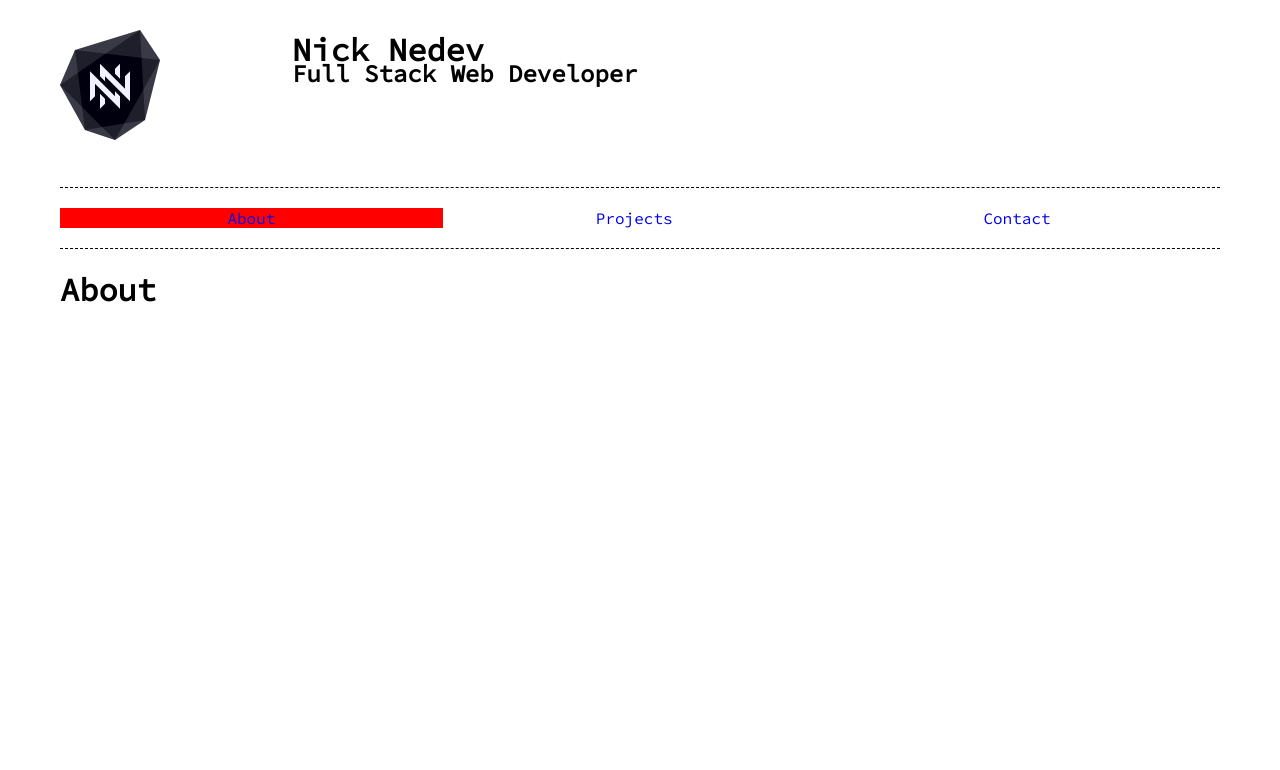
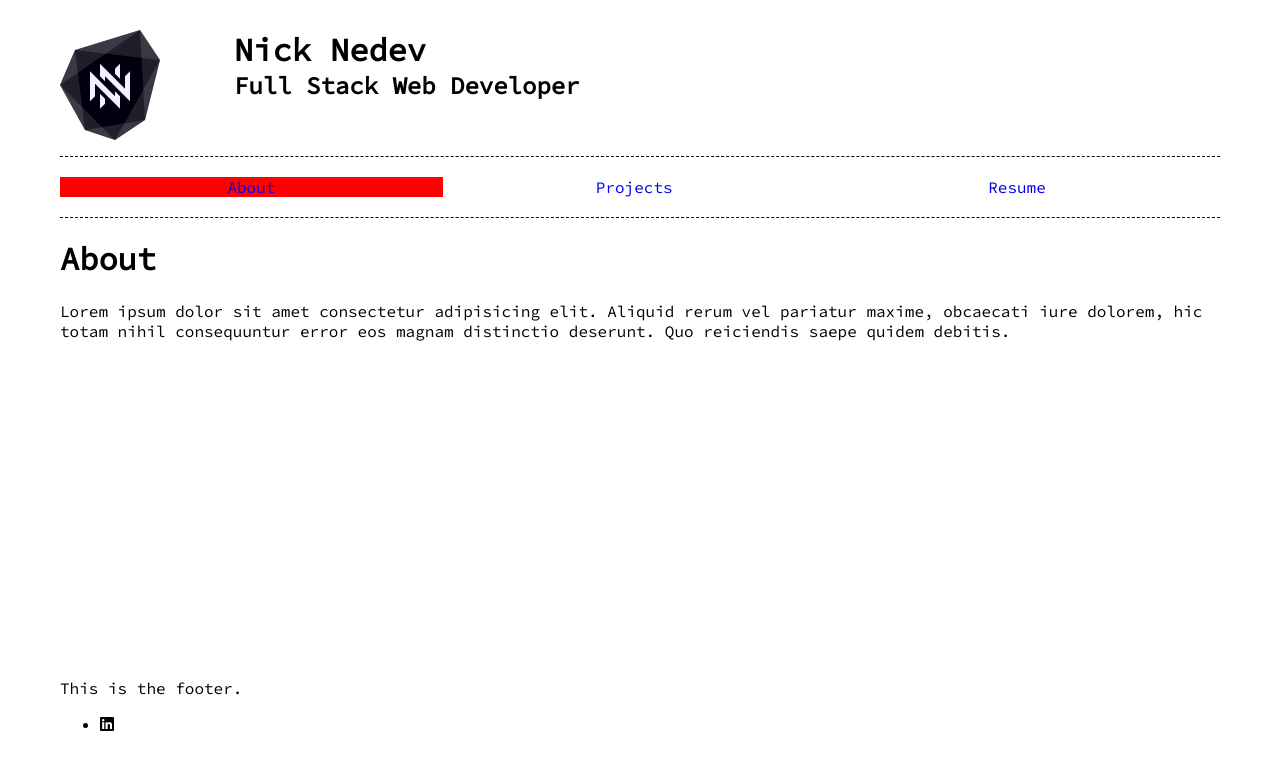
Before and after one commit to nnedevn/new-site-react-grid, a React (Create React App) app: page / in a window 1280 px wide. Shown: the top 770 px of the page. Built offline with nearby package versions, Linux system fonts and the light colour scheme.

Commit message:
Changes Contact to Resume

```diff
--- a/public/index.html
+++ b/public/index.html
@@ -11,6 +11,7 @@
     <link rel="manifest" href="%PUBLIC_URL%/manifest.json">
     <link rel="shortcut icon" href="%PUBLIC_URL%/favicon.ico">
     <link href="https://fonts.googleapis.com/css?family=Source+Code+Pro" rel="stylesheet">
+    <link rel="stylesheet" href="https://use.fontawesome.com/releases/v5.1.0/css/all.css" integrity="sha384-lKuwvrZot6UHsBSfcMvOkWwlCMgc0TaWr+30HWe3a4ltaBwTZhyTEggF5tJv8tbt" crossorigin="anonymous">
     <link rel="stylesheet" href="https://use.fontawesome.com/releases/v5.1.0/css/all.css" integrity="sha384-lKuwvrZot6UHsBSfcMvOkWwlCMgc0TaWr+30HWe3a4ltaBwTZhyTEggF5tJv8tbt" crossorigin="anonymous">
 
 
--- a/src/App.css
+++ b/src/App.css
@@ -9,7 +9,7 @@ body {
 
 .App-header{
   display: grid;
-  grid-template-columns: 20% 30% auto;
+  grid-template-columns: 15% 30%;
   grid-template-rows: 20% 20%;
 }
 .App-header h1{
@@ -71,6 +71,12 @@ nav li a {
 /* End Navigation Styles */
 
 
+footer{
+  position: absolute;
+  bottom: 50px;
+}
+
+
 /* MEDIA QUERIES */
 
 @media (max-width: 450px){
--- a/src/App.js
+++ b/src/App.js
@@ -10,9 +10,9 @@ import {
 // Import Components
 import Navigation from './Components/Navigation';
 import About from "./Components/About";
-import Contact from "./Components/Contact";
+import Resume from "./Components/Resume";
 import Projects from "./Components/Projects";
-
+import Footer from "./Components/Footer";
 import logo from "./logo.svg";
 import "./App.css";
 
@@ -22,8 +22,11 @@ const App = () => {
       <div className="App">
         <header className="App-header">
           <img src={logo} className="App-logo" alt="logo" />
-          <h1>Nick Nedev</h1>
-          <h2>Full Stack Web Developer</h2>
+          <div>
+            <h1>Nick Nedev</h1>
+            <h2>Full Stack Web Developer</h2>
+          </div>
+
         </header>
         <Navigation />
 
@@ -31,8 +34,9 @@ const App = () => {
           <Route exact path="/" component={About} />
           <Route exact path="/about" component={About} />
           <Route exact path="/projects" component={Projects} />
-          <Route exact path="/contact" component={Contact} />
+          <Route exact path="/resume" component={Resume} />
         </div>
+        <Footer />
       </div>
     </Router>
   );
--- a/src/Components/About.js
+++ b/src/Components/About.js
@@ -1,11 +1,21 @@
-import React, { Component } from 'react';
+import React, { Component } from "react";
 
 const About = () => {
-  return(
+  return (
     <div>
-      <h1>About</h1>
+      <div>
+        <h1>About</h1>
+      </div>
+      <div>
+        <p>
+          Lorem ipsum dolor sit amet consectetur adipisicing elit. Aliquid rerum
+          vel pariatur maxime, obcaecati iure dolorem, hic totam nihil
+          consequuntur error eos magnam distinctio deserunt. Quo reiciendis
+          saepe quidem debitis.
+        </p>
+      </div>
     </div>
-  )
-}
+  );
+};
 
 export default About;
--- /dev/null
+++ b/src/Components/Footer.js
@@ -0,0 +1,21 @@
+import React, {Component} from 'react';
+
+class Footer extends Component{
+  render(){
+    return(
+      <footer>
+
+        <span>This is the footer.</span>
+        <ul>
+          <li>
+          <i class="fab fa-linkedin"></i>
+
+
+          </li>
+        </ul>
+      </footer>
+    )
+  }
+}
+
+export default Footer;
--- a/src/Components/Navigation.js
+++ b/src/Components/Navigation.js
@@ -24,7 +24,7 @@ class Navigation extends Component {
             <Link to="/projects">Projects</Link>
           </li>
           <li>
-            <Link to="/contact">Contact</Link>
+            <Link to="/resume">Resume</Link>
           </li>
         </ul>
 
--- a/src/Components/Contact.js
+++ b/src/Components/Resume.js
@@ -3,7 +3,7 @@ import React, { Component } from 'react';
 const Contact = () => {
   return(
     <div>
-      <h1>Contact</h1>
+      <h1>Resume</h1>
     </div>
   )
 }
```
